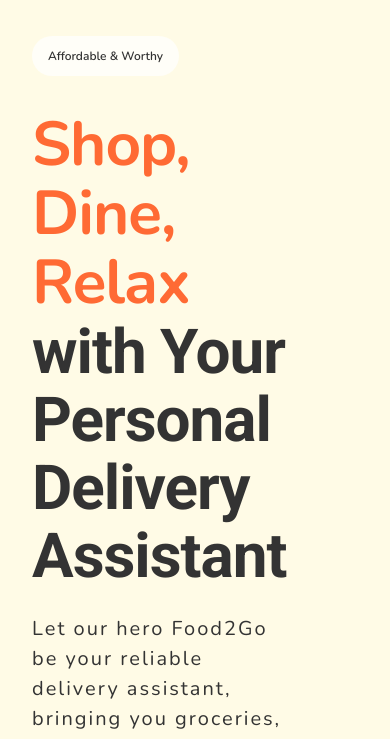
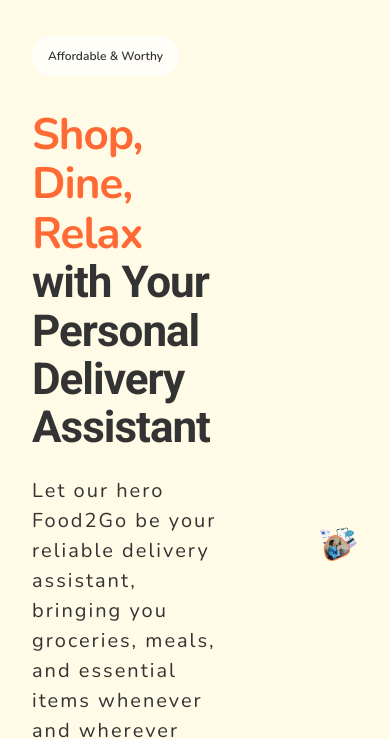
Before and after one commit to Adam-Hamwandi/Food2Go, a plain HTML site: page index.html in a window 390 px wide. Shown: the part 78-817 px from the top of the page. Drawn offline with nearby package versions, Linux system fonts and the light colour scheme.

Commit message:
Responsive design

```diff
--- /dev/null
+++ b/css/media-queri.css
@@ -0,0 +1,22 @@
+/*********************/
+/* BELOW 1344px for smaller desktops */
+/*********************/
+
+/* - Font-size(px)
+10 / 12 / 14 / 16 / 18 / 20 / 24 / 30 / 36 / 44 / 52 / 62 / 74 / 86 / 98 */
+
+@media (max-width: 84em) {
+  .hero {
+    max-width: 110rem;
+  }
+
+  .primary-heading {
+    font-size: 4.4rem;
+  }
+}
+
+/* - Font-size(px)
+10 / 12 / 14 / 16 / 18 / 20 / 24 / 30 / 36 / 44 / 52 / 62 / 74 / 86 / 98
+
+- SPACING SYSTEM (px)
+2 / 4 / 8 / 12 / 16 / 24 / 32 / 48 / 64 / 80 / 96 / 128 */
--- a/index.html
+++ b/index.html
@@ -4,12 +4,13 @@
     <meta charset="UTF-8" />
     <meta http-equiv="X-UA-Compatible" content="IE=edge" />
     <meta name="viewport" content="width=device-width, initial-scale=1.0" />
-    <!-- Media queries -->
-    <link rel="stylesheet" href="css/queries.css" />
+
     <!-- Main CSS -->
     <link rel="stylesheet" href="css/style.css" />
     <!-- General CSS -->
     <link rel="stylesheet" href="css/general.css" />
+    <!-- Media queries -->
+    <link rel="stylesheet" href="css/media-queri.css" />
     <!-- Google font Roboto-->
     <link rel="preconnect" href="https://fonts.googleapis.com" />
     <link rel="preconnect" href="https://fonts.gstatic.com" crossorigin />
```
Also changed, not shown: css/queries.css (deleted).
